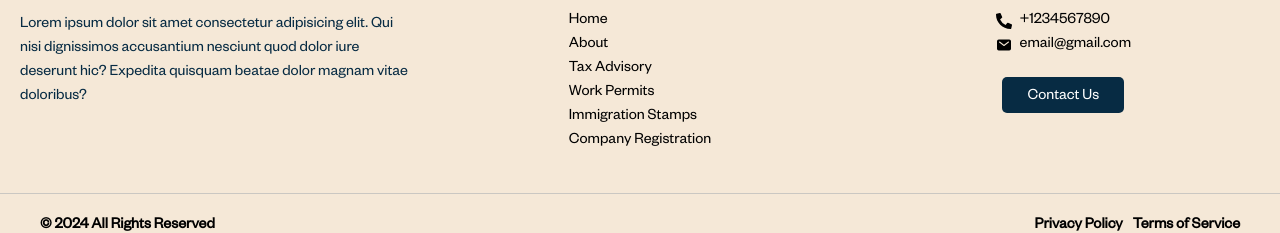
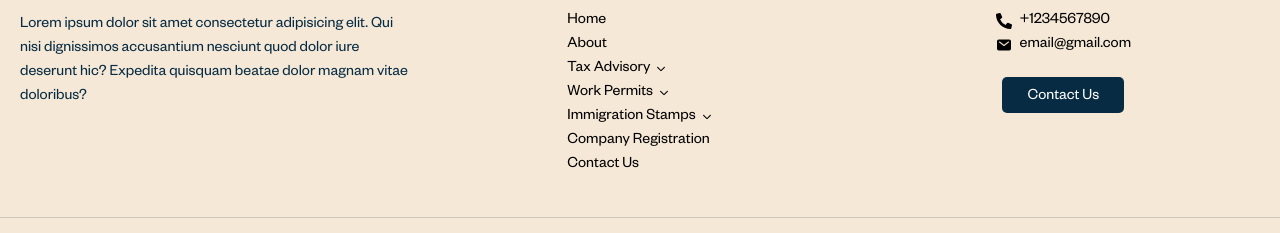
Before and after one commit to TartejBrothers/Avva-Advisors, a React (Create React App) app: page /contact in a window 1280 px wide. Shown: the part 940-1173 px from the top of the page. Built offline with nearby package versions, Linux system fonts and the light colour scheme.

Commit message:
Updated: Footer

```diff
--- a/src/components/footer.jsx
+++ b/src/components/footer.jsx
@@ -1,9 +1,17 @@
-import React from "react";
+import React, { useState } from "react";
 import Logo from "../images/icons/logo.svg";
 import { FaPhoneAlt } from "react-icons/fa";
 import { IoMail } from "react-icons/io5";
 import "../styles/footer.css";
+
+import { IoIosArrowDown } from "react-icons/io";
+import { useNavigate } from "react-router-dom";
 export default function Footer() {
+  const [activeMenu, setActiveMenu] = useState(null);
+  const toggleSubMenu = (menu) => {
+    setActiveMenu(activeMenu === menu ? null : menu);
+  };
+  const navigate = useNavigate();
   return (
     <div className="footermain">
       <div className="footertop">
@@ -18,12 +26,79 @@ export default function Footer() {
         <div className="footertopcenter">
           <h2>Quick Links</h2>
           <ul>
-            <li>Home</li>
-            <li>About</li>
-            <li>Tax Advisory</li>
-            <li>Work Permits</li>
-            <li>Immigration Stamps</li>
-            <li>Company Registration </li>
+            <li onClick={() => navigate("/")}>Home</li>
+            <li onClick={() => navigate("/about")}>About</li>
+            <li onClick={() => toggleSubMenu("tax-advisory")}>
+              <div className="openablediv">
+                Tax Advisory
+                <IoIosArrowDown
+                  className={
+                    activeMenu === "tax-advisory" ? "rotate180deg" : ""
+                  }
+                />
+              </div>
+              {activeMenu === "tax-advisory" && (
+                <ul className="submenu">
+                  <li onClick={() => navigate("/form11")}>Form 11</li>
+                  <li onClick={() => navigate("/form12")}>Form 12</li>
+                  <li onClick={() => navigate("/financial-advisory")}>
+                    Financial Advisory
+                  </li>
+                </ul>
+              )}
+            </li>
+            <li onClick={() => toggleSubMenu("work-permits")}>
+              <div className="openablediv">
+                Work Permits{" "}
+                <IoIosArrowDown
+                  className={
+                    activeMenu === "work-permits" ? "rotate180deg" : ""
+                  }
+                />
+              </div>
+              {activeMenu === "work-permits" && (
+                <ul className="submenu">
+                  <li onClick={() => navigate("/csep")}>CSEP</li>
+                  <li onClick={() => navigate("/gep")}>GEP</li>
+                  <li onClick={() => navigate("/stamp-1g")}>
+                    Stamp 1G Extension
+                  </li>
+                </ul>
+              )}
+            </li>
+            <li onClick={() => toggleSubMenu("immigration-stamps")}>
+              <div className="openablediv">
+                Immigration Stamps
+                <IoIosArrowDown
+                  className={
+                    activeMenu === "immigration-stamps" ? "rotate180deg" : ""
+                  }
+                />
+              </div>
+              {activeMenu === "immigration-stamps" && (
+                <ul className="submenu">
+                  <li onClick={() => navigate("/stamp-0")}>Stamp 0</li>
+                  <li onClick={() => navigate("/vfs-application-support")}>
+                    VFS Application Support
+                  </li>
+                  <li onClick={() => navigate("/stamp-5")}>Stamp 5</li>
+                  <li onClick={() => navigate("/stamp-6")}>Stamp 6</li>
+                  <li onClick={() => navigate("/adult-naturalisation")}>
+                    Adult Naturalisation
+                  </li>
+                  <li onClick={() => navigate("/child-naturalisation")}>
+                    Child Naturalisation
+                  </li>
+                  <li onClick={() => navigate("/citizenship-by-birth")}>
+                    Citizenship by Birth
+                  </li>
+                </ul>
+              )}
+            </li>
+            <li>Company Registration</li>
+            <li>
+              <button onClick={() => navigate("/contact")}>Contact Us</button>
+            </li>
           </ul>
         </div>
         <div className="footertopright">
--- a/src/components/navbar.jsx
+++ b/src/components/navbar.jsx
@@ -3,15 +3,18 @@ import Logo from "../images/icons/logo.svg";
 import "../styles/navbar.css";
 import { FaGripLines } from "react-icons/fa";
 import { useNavigate } from "react-router-dom";
-
+import { IoIosArrowDown } from "react-icons/io";
 export default function Navbar() {
   const [triggerAnimation, setTriggerAnimation] = useState(false);
   const [showDropdown, setShowDropdown] = useState(false);
   const [isAnimating, setIsAnimating] = useState(false);
+  const [activeMenu, setActiveMenu] = useState(null);
   const navigate = useNavigate();
+
   useEffect(() => {
     window.scrollTo({ top: 0, behavior: "smooth" });
   }, [navigate]);
+
   useEffect(() => {
     const handleScroll = () => {
       if (window.scrollY >= 100) {
@@ -37,6 +40,9 @@ export default function Navbar() {
     }
   };
 
+  const toggleSubMenu = (menu) => {
+    setActiveMenu(activeMenu === menu ? null : menu);
+  };
   return (
     <div className="navbar">
       <div className="navbarleft">
@@ -44,10 +50,12 @@ export default function Navbar() {
       </div>
       <div className="navbarright">
         <ul>
-          <li>Home</li>
-          <li>About</li>
+          <li onClick={() => navigate("/")}>Home</li>
+          <li onClick={() => navigate("/about")}>About</li>
           <li>
-            Tax Advisory
+            <div className="openablediv">
+              Tax Advisory <IoIosArrowDown />
+            </div>
             <ul className="dropdown-menu">
               <li onClick={() => navigate("/form11")}>Form 11</li>
               <li onClick={() => navigate("/form12")}>Form 12</li>
@@ -60,7 +68,9 @@ export default function Navbar() {
             </ul>
           </li>
           <li>
-            Work Permits{" "}
+            <div className="openablediv">
+              Work Permits <IoIosArrowDown />
+            </div>
             <ul className="dropdown-menu">
               <li onClick={() => navigate("/csep")}>CSEP</li>
               <li onClick={() => navigate("/gep")}>GEP</li>
@@ -68,7 +78,9 @@ export default function Navbar() {
             </ul>
           </li>
           <li>
-            Immigration Stamps{" "}
+            <div className="openablediv">
+              Immigration Stamps <IoIosArrowDown />
+            </div>
             <ul className="dropdown-menu">
               <li onClick={() => navigate("/stamp-0")}>Stamp 0</li>
               <li onClick={() => navigate("/vfs-application-support")}>
@@ -108,11 +120,75 @@ export default function Navbar() {
           </div>
           <ul>
             <li onClick={() => navigate("/")}>Home</li>
-            <li onClick={() => navigate("/")}>About</li>
-            <li>Tax Advisory</li>
-            <li>Work Permits</li>
-            <li>Immigration Stamps</li>
-            <li>Company Registration </li>
+            <li onClick={() => navigate("/about")}>About</li>
+            <li onClick={() => toggleSubMenu("tax-advisory")}>
+              <div className="openablediv">
+                Tax Advisory
+                <IoIosArrowDown
+                  className={
+                    activeMenu === "tax-advisory" ? "rotate180deg" : ""
+                  }
+                />
+              </div>
+              {activeMenu === "tax-advisory" && (
+                <ul className="submenu">
+                  <li onClick={() => navigate("/form11")}>Form 11</li>
+                  <li onClick={() => navigate("/form12")}>Form 12</li>
+                  <li onClick={() => navigate("/financial-advisory")}>
+                    Financial Advisory
+                  </li>
+                </ul>
+              )}
+            </li>
+            <li onClick={() => toggleSubMenu("work-permits")}>
+              <div className="openablediv">
+                Work Permits{" "}
+                <IoIosArrowDown
+                  className={
+                    activeMenu === "work-permits" ? "rotate180deg" : ""
+                  }
+                />
+              </div>
+              {activeMenu === "work-permits" && (
+                <ul className="submenu">
+                  <li onClick={() => navigate("/csep")}>CSEP</li>
+                  <li onClick={() => navigate("/gep")}>GEP</li>
+                  <li onClick={() => navigate("/stamp-1g")}>
+                    Stamp 1G Extension
+                  </li>
+                </ul>
+              )}
+            </li>
+            <li onClick={() => toggleSubMenu("immigration-stamps")}>
+              <div className="openablediv">
+                Immigration Stamps
+                <IoIosArrowDown
+                  className={
+                    activeMenu === "immigration-stamps" ? "rotate180deg" : ""
+                  }
+                />
+              </div>
+              {activeMenu === "immigration-stamps" && (
+                <ul className="submenu">
+                  <li onClick={() => navigate("/stamp-0")}>Stamp 0</li>
+                  <li onClick={() => navigate("/vfs-application-support")}>
+                    VFS Application Support
+                  </li>
+                  <li onClick={() => navigate("/stamp-5")}>Stamp 5</li>
+                  <li onClick={() => navigate("/stamp-6")}>Stamp 6</li>
+                  <li onClick={() => navigate("/adult-naturalisation")}>
+                    Adult Naturalisation
+                  </li>
+                  <li onClick={() => navigate("/child-naturalisation")}>
+                    Child Naturalisation
+                  </li>
+                  <li onClick={() => navigate("/citizenship-by-birth")}>
+                    Citizenship by Birth
+                  </li>
+                </ul>
+              )}
+            </li>
+            <li>Company Registration</li>
             <li>
               <button onClick={() => navigate("/contact")}>Contact Us</button>
             </li>
--- a/src/styles/footer.css
+++ b/src/styles/footer.css
@@ -77,7 +77,14 @@
   cursor: pointer;
   margin-top: 20px;
 }
-
+.footertopcenter .submenu li {
+  font-size: 14px !important;
+  margin: 3px 0px !important;
+}
+.footertopcenter .openablediv svg {
+  height: 12px;
+  width: 12px;
+}
 @media screen and (max-width: 1000px) {
   .footertop {
     flex-direction: column;
--- a/src/styles/navbar.css
+++ b/src/styles/navbar.css
@@ -79,7 +79,22 @@
   font-size: 14px;
   transition: all 0.3s ease;
 }
-
+.openablediv {
+  display: flex;
+  align-items: center;
+  gap: 5px;
+}
+.openablediv svg {
+  height: 15px;
+  width: 15px;
+  transition: all 0.3s ease;
+}
+.rotate180deg {
+  transform: rotate(180deg);
+}
+.navbarright ul li:hover svg {
+  transform: rotate(180deg);
+}
 .navbarright ul .dropdown-menu li:hover {
   background-color: #072b43;
   color: #fff;
@@ -93,10 +108,13 @@
   top: 0;
   left: 0;
   width: 100%;
-  height: 100vh;
+  min-height: calc(100vh - 70px);
+  padding-top: 70px;
+  height: fit-content;
   background-color: #ffffff;
   z-index: 9999;
   display: flex;
+  overflow: scroll;
   flex-direction: column;
   justify-content: center;
   align-items: center;
@@ -109,10 +127,10 @@
 }
 
 .dropdown ul li {
-  font-size: 24px;
+  font-size: 22px;
 
   color: #000000;
-  margin: 20px 0;
+  margin: 15px 0;
   cursor: pointer;
   transition: all 0.3s ease;
 }
@@ -152,7 +170,8 @@
   top: 0;
   left: 0;
   width: 100%;
-  height: 100vh;
+  min-height: 100svh;
+  height: fit-content;
   background-color: #f5e8d7;
   z-index: 9999999;
   display: flex;
@@ -191,8 +210,9 @@
   position: fixed;
   top: 0px;
   padding: 10px 20px;
-  height: 80px;
-  border-bottom: 1px solid #333333;
+  height: 60px;
+  z-index: 10000000;
+  border-bottom: 1px solid #bbb;
 }
 .dropdowntopleft {
   display: flex;
@@ -207,6 +227,21 @@
 .dropdowntopleft img {
   height: 40px;
   width: 40px;
+}
+.submenu {
+  padding: 0px 10px 0px 10px !important;
+  position: relative;
+}
+.submenu li {
+  display: flex;
+  align-items: center;
+  gap: 10px;
+  padding: 0px 0px !important;
+  font-size: 16px !important;
+  font-weight: 500;
+  cursor: pointer;
+  margin: 10px 0 !important;
+  transition: all 0.3s ease;
 }
 @media screen and (max-width: 1000px) {
   .navbarright {
```
